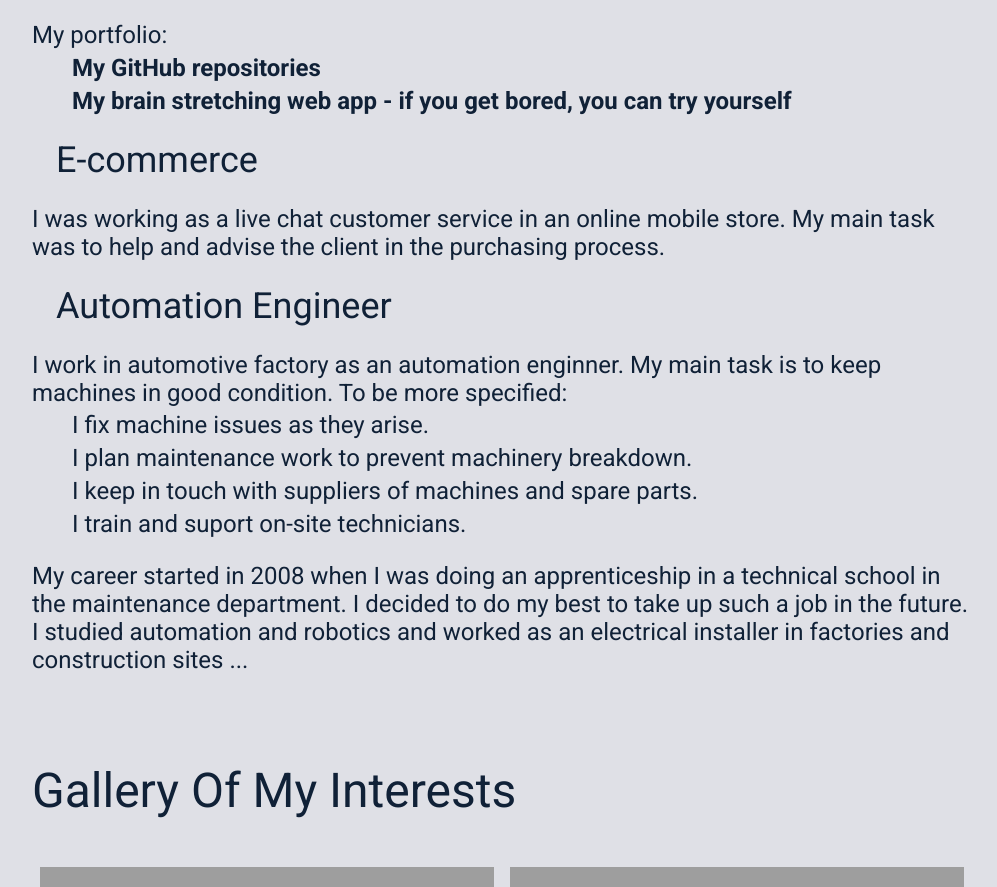
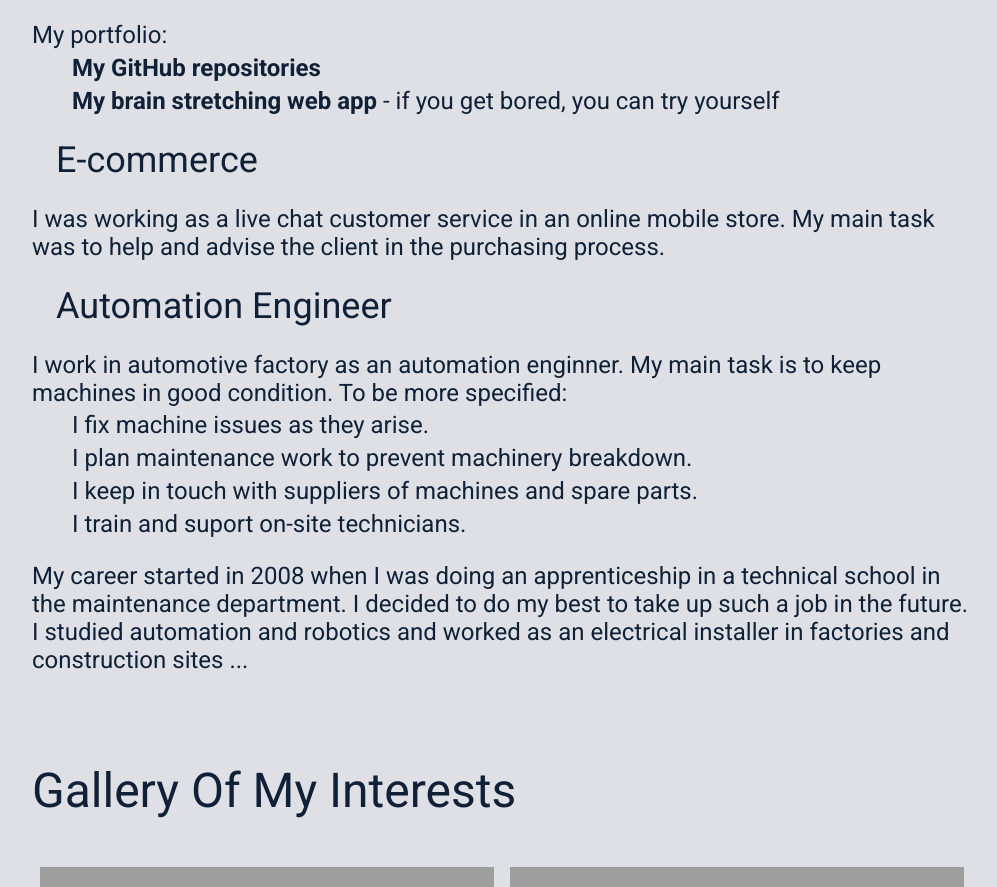
Before and after one commit to Turek695/mypage, a plain HTML site: page Portfolio/index.html in a window 1280 px wide. Shown: the part 1435-2322 px from the top of the page, without its empty margins (138-1135 px from the left). Drawn offline with Linux system fonts and the light colour scheme; grey boxes are pictures that could not be loaded.

Commit message:
linked brain stretcher

```diff
--- a/Portfolio/index.html
+++ b/Portfolio/index.html
@@ -59,8 +59,8 @@
                     <p>My portfolio:</p>
                     <ul>
                         <li><a href="https://github.com/Turek695?tab=repositories">My GitHub repositories</a></li>
-                        <li><a href="https://turek695.github.io/Brain-Stretcher/">My brain stretching web app - if you
-                                get bored, you can try yourself</a></li>
+                        <li><a href="https://turek695.github.io/Brain-Stretcher/">My brain stretching web app </a>- if
+                            you get bored, you can try yourself</li>
                     </ul>
                     <h3>E-commerce</h3>
                     <p>I was working as a live chat customer service in an online mobile store. My main task was to help
```
Also changed, not shown: 1 other file.
